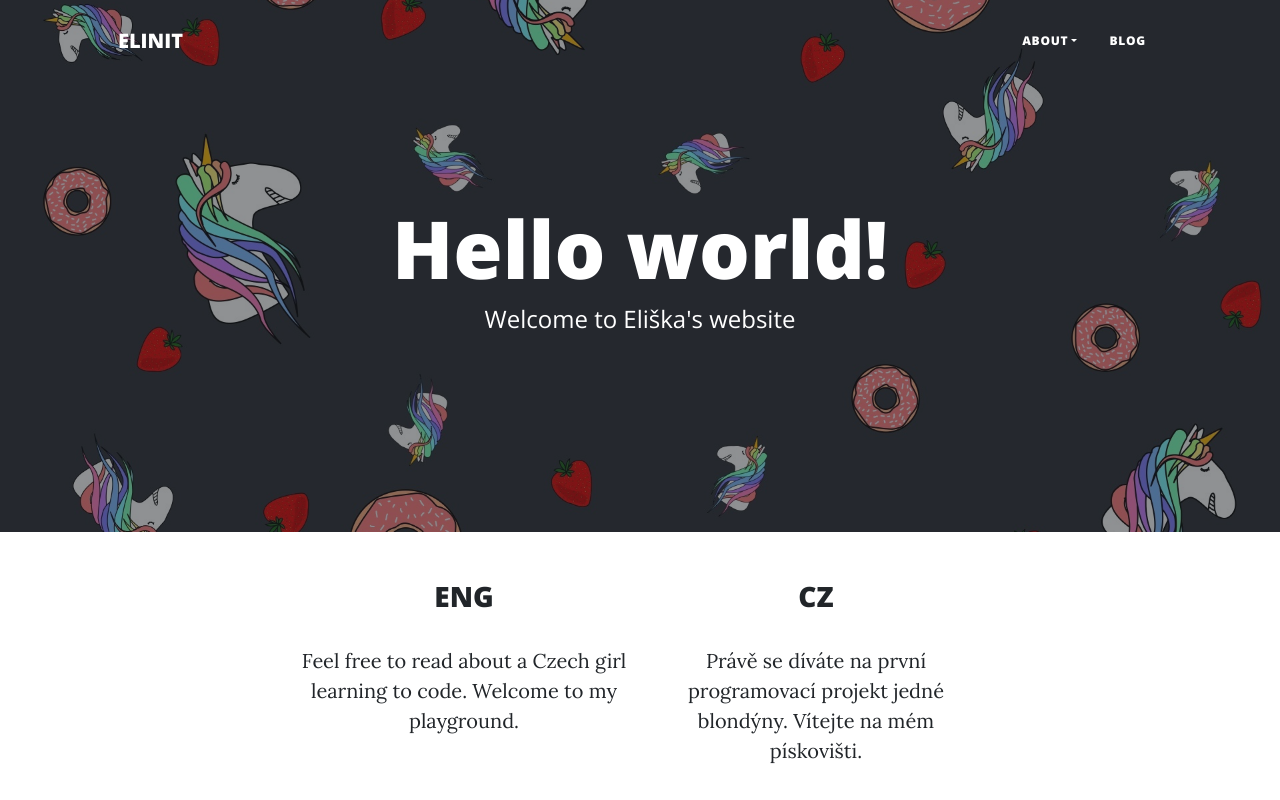
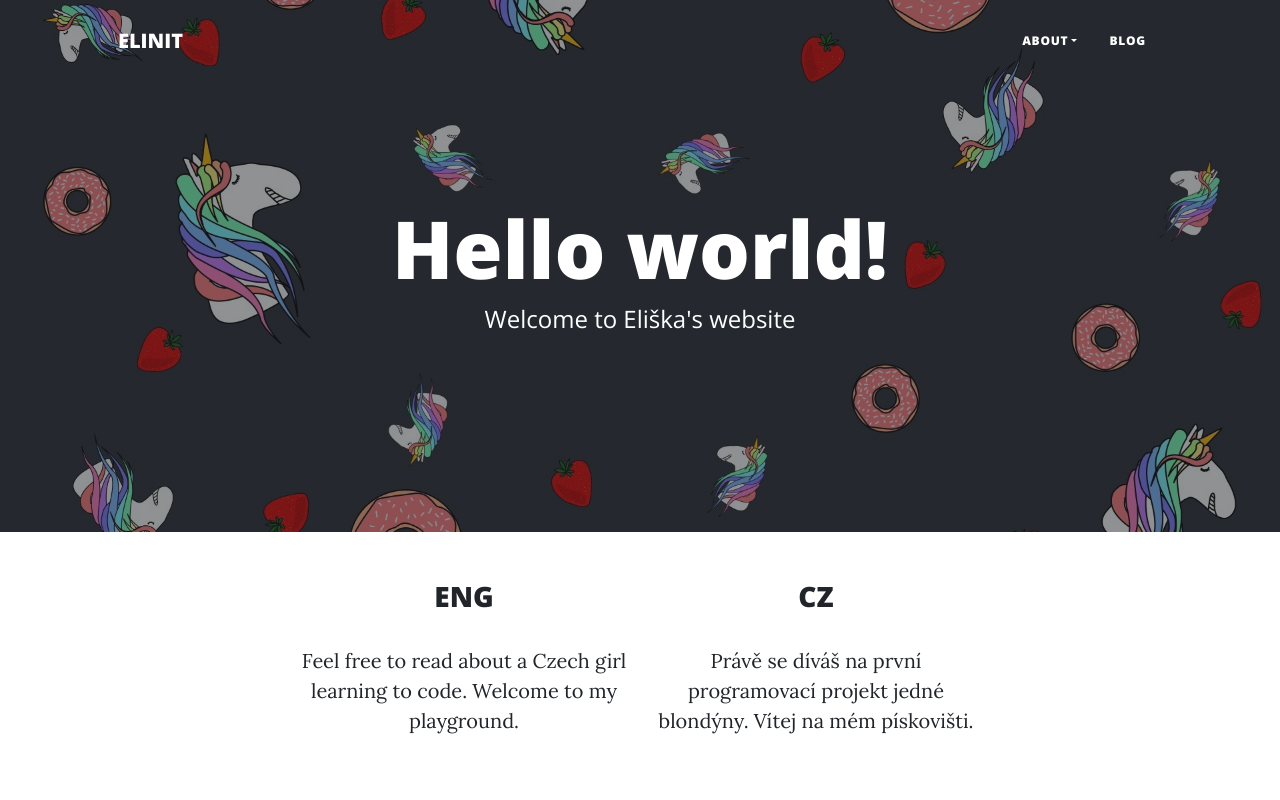
Before and after one commit to eliska-n/elinit, a Django app: page / in a window 1280 px wide. Run offline with Django 3.2, Linux system fonts and the light colour scheme; parts of the project's set-up code (start-up, migrations or seed data) failed here and were passed over; some libraries are stand-ins or nearby versions.

Commit message:
chci čtenářovi tykat

```diff
--- a/blog/templates/index.html
+++ b/blog/templates/index.html
@@ -35,7 +35,7 @@
                 </div>
                 <div class="col-md-6">
                     <h3 class="post-subtitle">CZ </h3>
-                    <p>Právě se díváte na první programovací projekt jedné blondýny. Vítejte na mém pískovišti.</p>
+                    <p>Právě se díváš na první programovací projekt jedné blondýny. Vítej na mém pískovišti.</p>
                 </div>
 
             </div>
```
